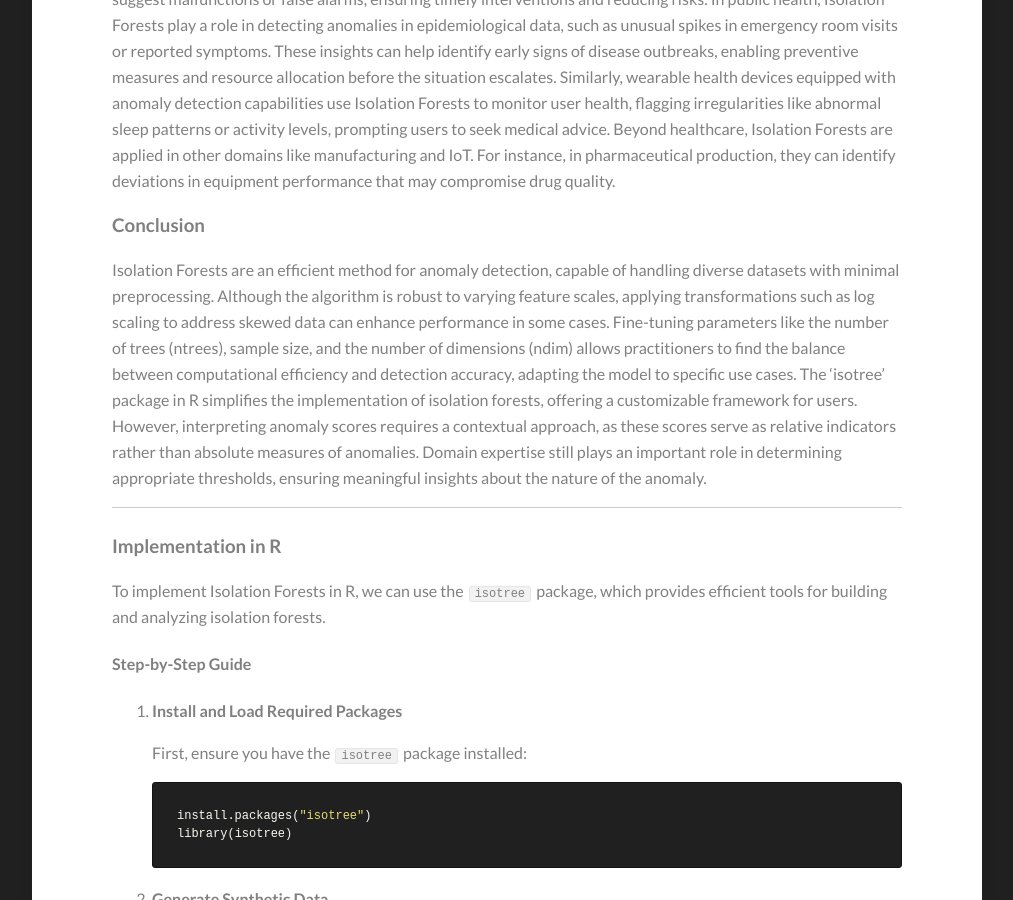
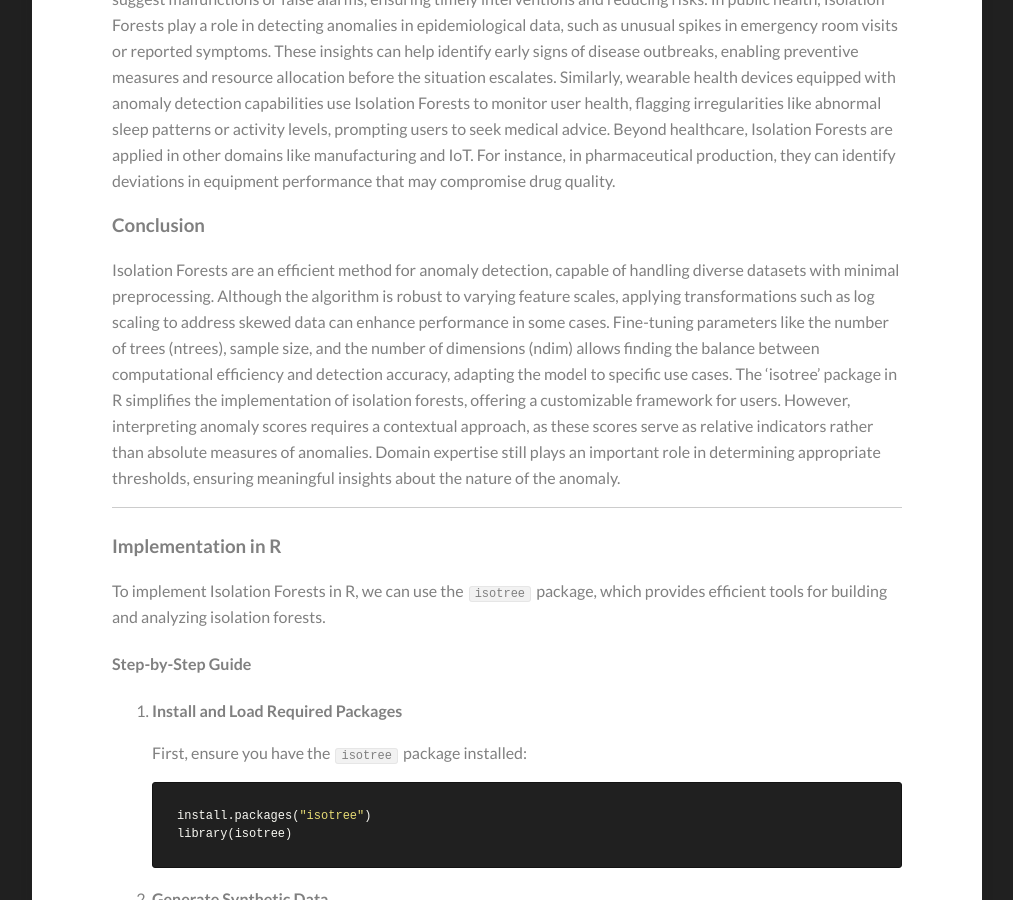
Before and after one commit to Kamran-Afzali/Kamran-Afzali.github.io, a Jekyll site: the page built from _posts/2025-11-25-Isolation_Fr.md, in a window 1280 px wide and 900 px high, scrolled down 4098 px. Shown: the whole window, without its empty margins (133-1146 px from the left). Built offline with Jekyll 4.4.1, drawn with Linux system fonts in a browser that asks for light colours; our own code applies the rules of GitHub Pages for plain Markdown files.

Commit message:
Update 2025-11-25-Isolation_Fr.md

```diff
--- a/_posts/2025-11-25-Isolation_Fr.md
+++ b/_posts/2025-11-25-Isolation_Fr.md
@@ -131,7 +131,7 @@ Isolation Forests is a useful anomaly detection method with applications across
 
 ### **Conclusion**
 
-Isolation Forests are an efficient method for anomaly detection, capable of handling diverse datasets with minimal preprocessing. Although the algorithm is robust to varying feature scales, applying transformations such as log scaling to address skewed data can enhance performance in some cases. Fine-tuning parameters like the number of trees (ntrees), sample size, and the number of dimensions (ndim) allows practitioners to find the balance between computational efficiency and detection accuracy, adapting the model to specific use cases. The 'isotree' package in R simplifies the implementation of isolation forests, offering a customizable framework for users. However, interpreting anomaly scores requires a contextual approach, as these scores serve as relative indicators rather than absolute measures of anomalies. Domain expertise still plays an important role in determining appropriate thresholds, ensuring meaningful insights about the nature of the anomaly.
+Isolation Forests are an efficient method for anomaly detection, capable of handling diverse datasets with minimal preprocessing. Although the algorithm is robust to varying feature scales, applying transformations such as log scaling to address skewed data can enhance performance in some cases. Fine-tuning parameters like the number of trees (ntrees), sample size, and the number of dimensions (ndim) allows finding the balance between computational efficiency and detection accuracy, adapting the model to specific use cases. The 'isotree' package in R simplifies the implementation of isolation forests, offering a customizable framework for users. However, interpreting anomaly scores requires a contextual approach, as these scores serve as relative indicators rather than absolute measures of anomalies. Domain expertise still plays an important role in determining appropriate thresholds, ensuring meaningful insights about the nature of the anomaly.
 
 _________________________________________________________
 
```
